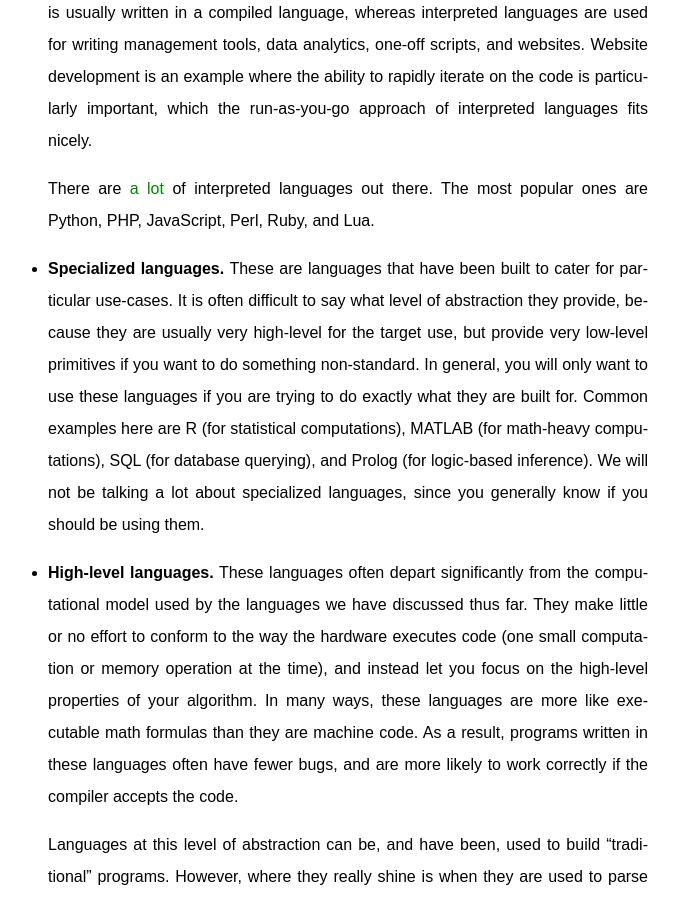
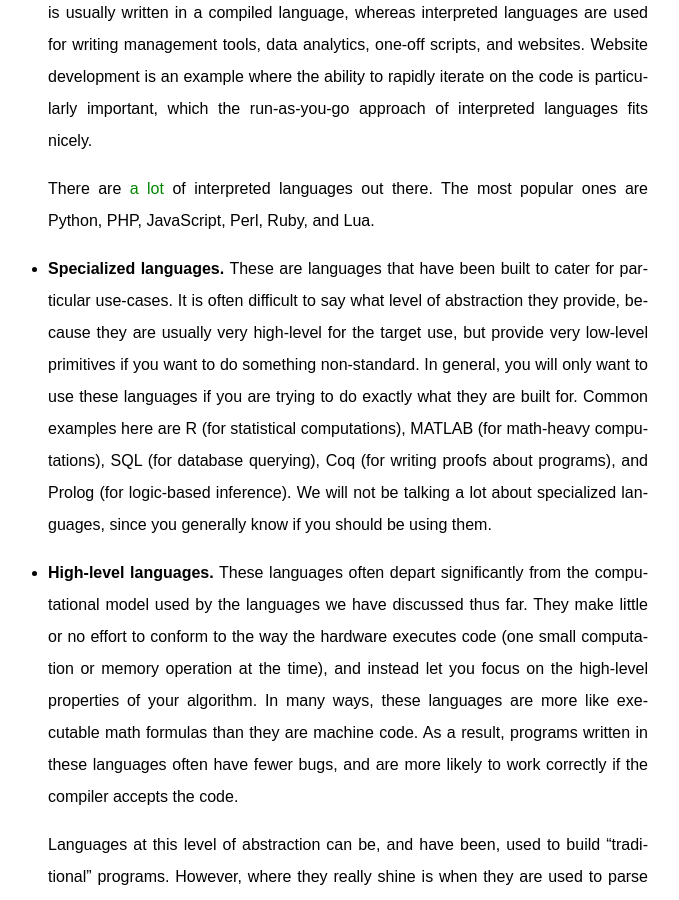
Before and after one commit to jonhoo/thesquareplanet.com, a Jekyll site: the page built from _posts/2016-06-06-choosing-a-programming-language.md, in a window 1280 px wide and 900 px high, scrolled down 4215 px. Shown: the whole window, without its empty margins (312-991 px from the left). Built offline with Jekyll 4.4.1, drawn with Linux system fonts in a browser that asks for light colours; comment, search, counter and statistics services are not loaded; some of the changed lines change nothing that is shown; some of the changed text lies outside the part shown.

Commit message:
Proof assistants don't fit as general-purpose

```diff
--- a/_posts/2016-06-06-choosing-a-programming-language.md
+++ b/_posts/2016-06-06-choosing-a-programming-language.md
@@ -184,9 +184,9 @@
   want to use these languages if you are trying to do exactly what they
   are built for. Common examples here are R (for statistical
   computations), MATLAB (for math-heavy computations), SQL (for database
-  querying), and Prolog (for logic-based inference). We will not be
-  talking a lot about specialized languages, since you generally know if
-  you should be using them.
+  querying), Coq (for writing proofs about programs), and Prolog (for
+  logic-based inference). We will not be talking a lot about specialized
+  languages, since you generally know if you should be using them.
 
 - **High-level languages.** These languages often depart significantly
   from the computational model used by the languages we have discussed
@@ -274,17 +274,6 @@
   properties at compile time (Rust). Other languages in this category
   are Scala, Swift, and F#.
 
-- **Show me proof.** In these languages, it is no longer sufficient to
-  show that your program isn't wrong. You have to show that it in fact
-  does the right thing. This usually involves writing a proof that the
-  code you've written changes the state of the world in some way, or
-  that there doesn't exist an input that causes your program to do
-  something incorrect. I don't have much experience with these
-  languages, but they have seen a surge of popularity over the past few
-  years, with people trying to formally verify the behavior of
-  increasingly complex applications. Languages such as Coq, Agda, Dafny,
-  Isabelle, and `F*`.
-
 ## Does it matter where I start?
 
 If you just want to learn how to program, with few or no use-cases in
```
